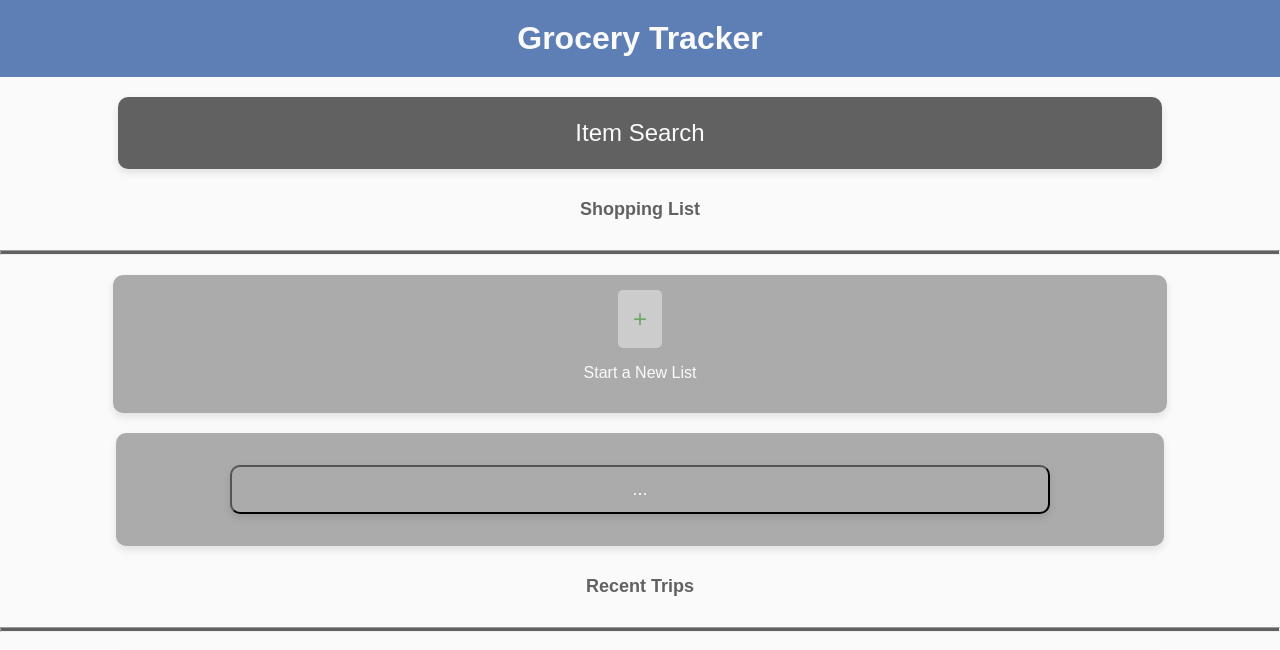
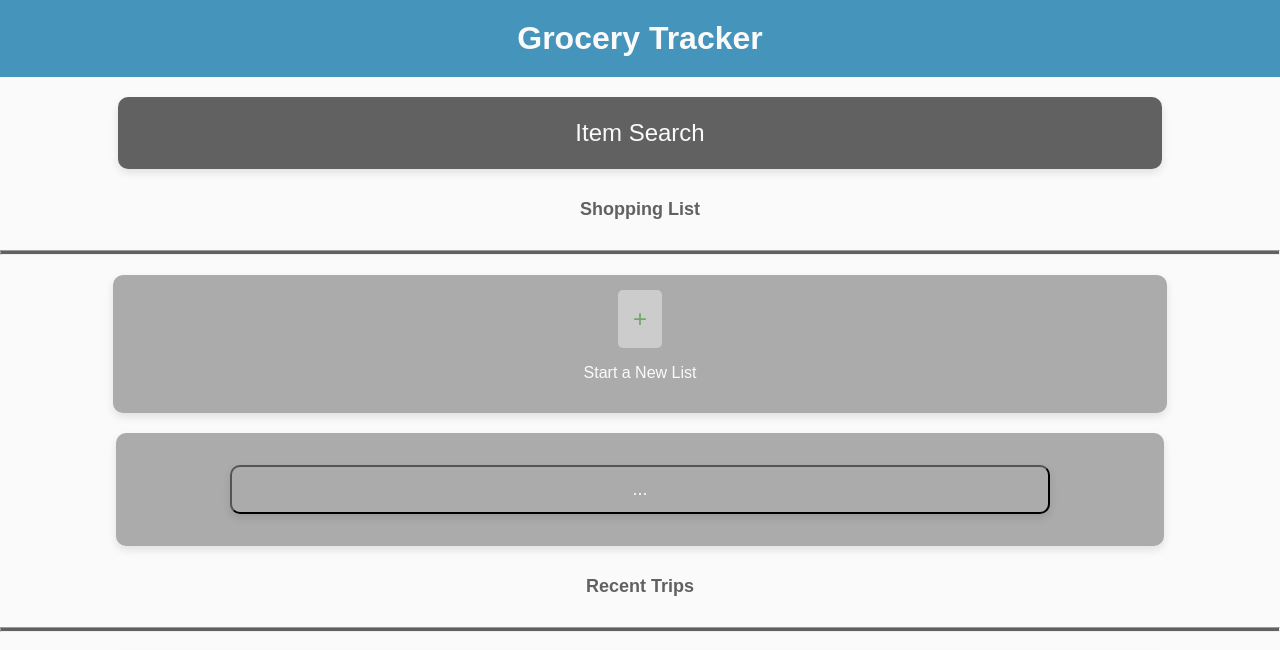
Before and after one commit to JustinK257/WebsiteTest, a plain HTML site: page index.html in a window 1280 px wide. Shown: the top 650 px of the page. Drawn offline with Linux system fonts and the light colour scheme.

Commit message:
Color Update

```diff
--- a/homepage3.css
+++ b/homepage3.css
@@ -8,7 +8,7 @@ body {
 }
 
 h1 {
-    background-color: #5D7FB6;
+    background-color: #4594BB;
     color: #FAFAFA;
     text-align: center;
     padding: 20px;
--- a/itemsearch.css
+++ b/itemsearch.css
@@ -6,7 +6,7 @@ body{
   }
 
   h1 {
-    background-color: #5D7FB6;
+    background-color: #4594BB;
     color: #FAFAFA;
     text-align: center;
     padding: 15px;
--- a/newlist.css
+++ b/newlist.css
@@ -8,7 +8,7 @@ body {
 
 /* Header Styling */
 h1 {
-  background-color: #5D7FB6;
+  background-color: #4594BB;
   color: #FAFAFA;
   text-align: center;
   padding: 15px;
--- a/orangejuice.css
+++ b/orangejuice.css
@@ -7,7 +7,7 @@ body, html {
 }
 
 .header1 {
-    background-color: #5D7FB6;
+    background-color: #4594BB;
     color: #FAFAFA;
     text-align: center;
     padding: 15px;
```
